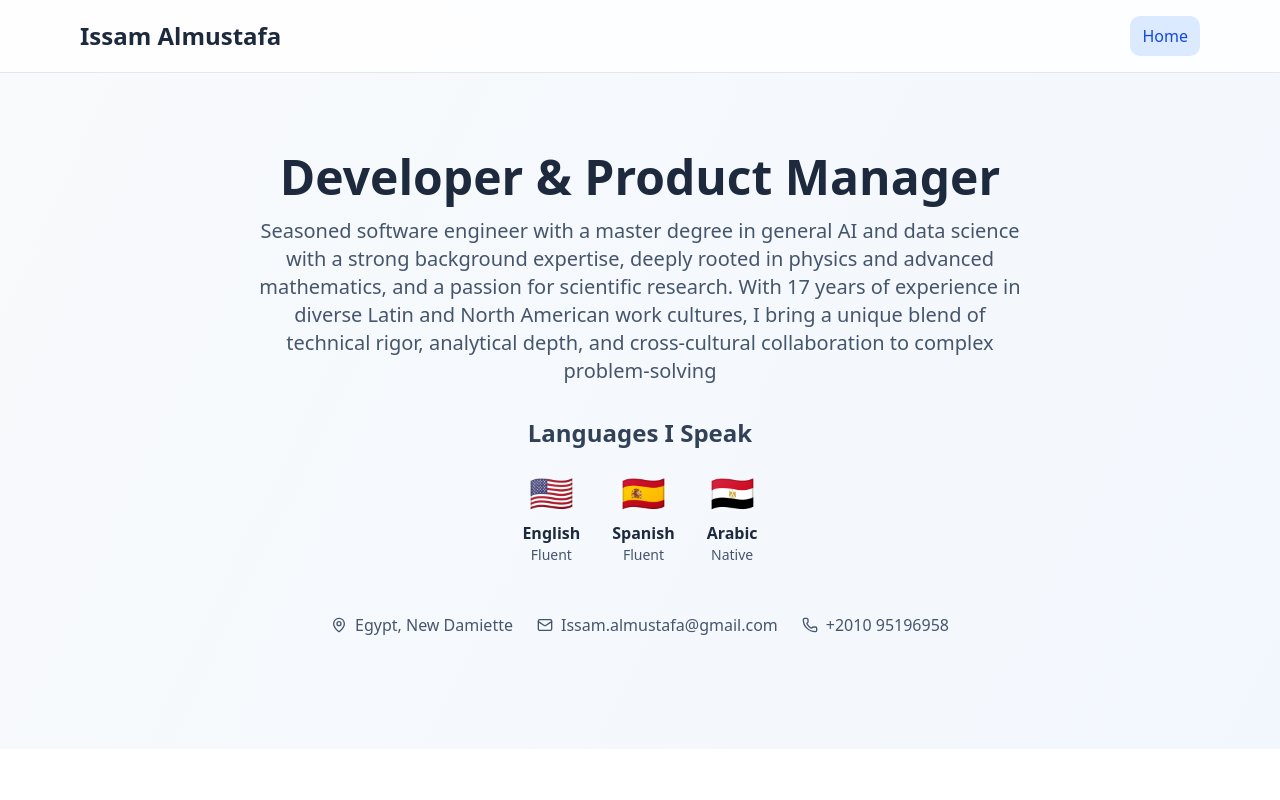
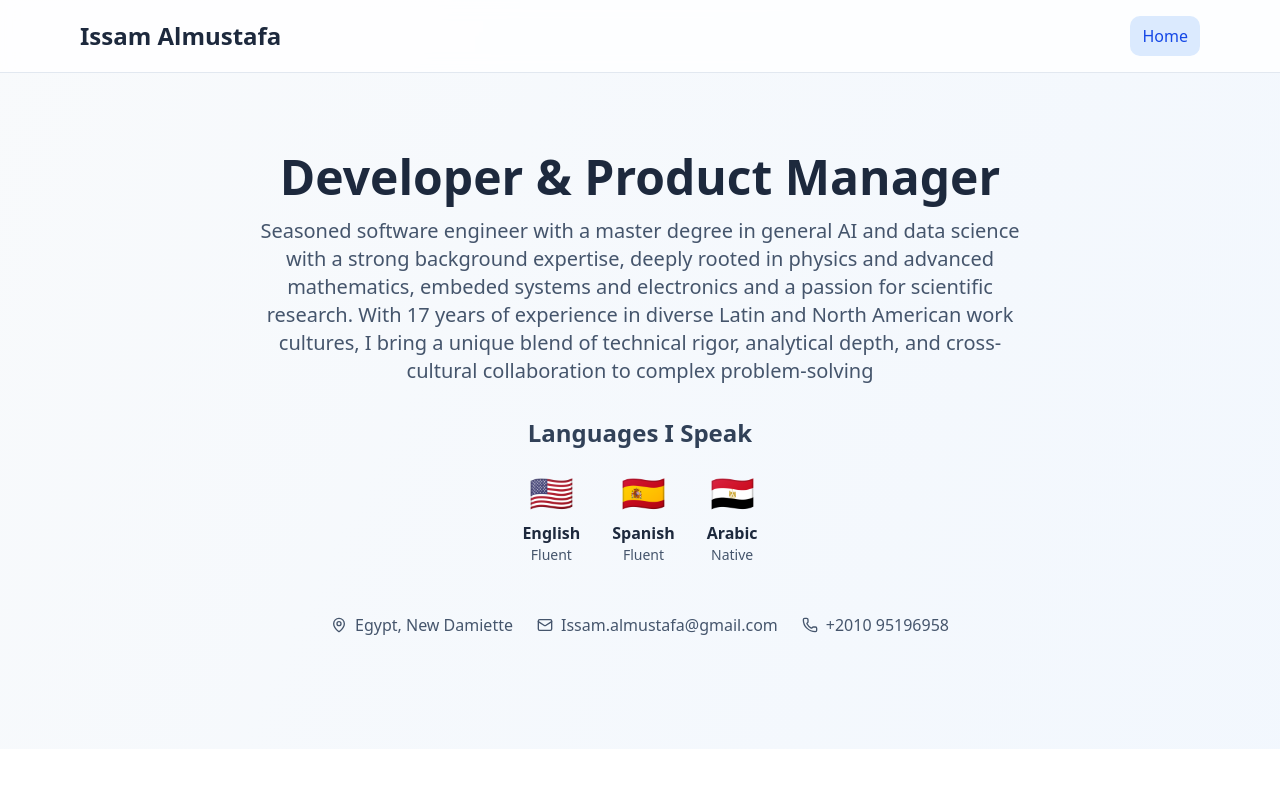
Before and after one commit to issamchong/profile, a React (Vite) app: page / in a window 1280 px wide. Shown: the top 800 px of the page. Built offline with nearby package versions, Linux system fonts and the light colour scheme.

Commit message:
Update App.jsx

```diff
--- a/src/App.jsx
+++ b/src/App.jsx
@@ -95,7 +95,7 @@ function App() {
                Developer & Product Manager
             </h2>
             <p className="text-xl text-slate-600 mb-8 max-w-3xl mx-auto">
-              Seasoned software engineer with a master degree in  general AI and data science  with a strong background  expertise, deeply rooted in physics and advanced mathematics,
+              Seasoned software engineer with a master degree in  general AI and data science  with a strong background  expertise, deeply rooted in physics and advanced mathematics, embeded systems and electronics
               and a passion for scientific research. With 17 years of experience in diverse Latin and North American work cultures, I bring a unique blend of technical rigor, analytical depth, and cross-cultural collaboration to complex problem-solving            </p>
           </div>
 
```
